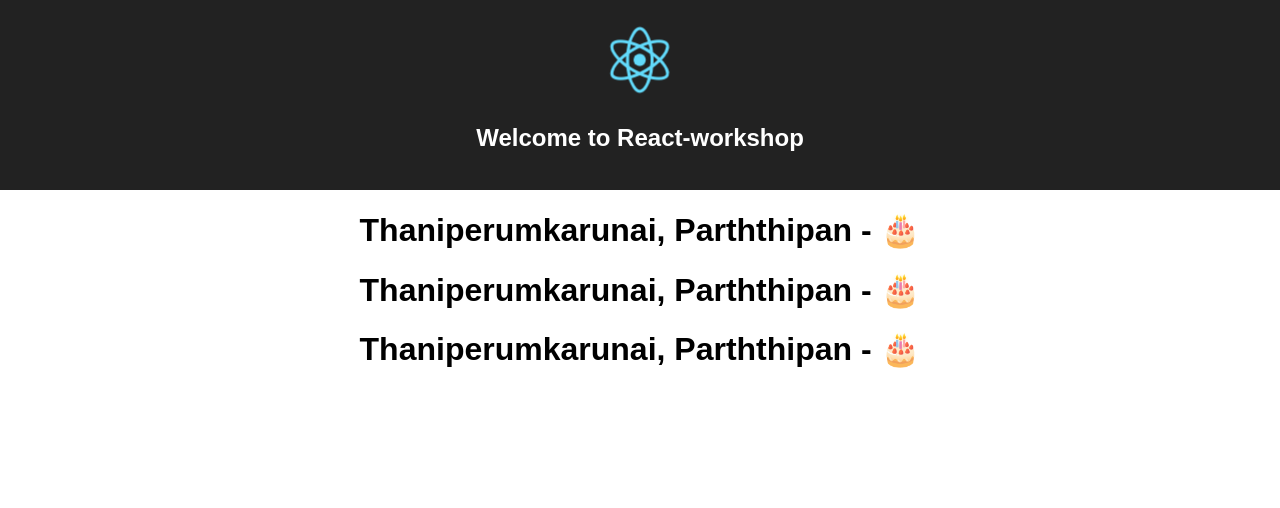
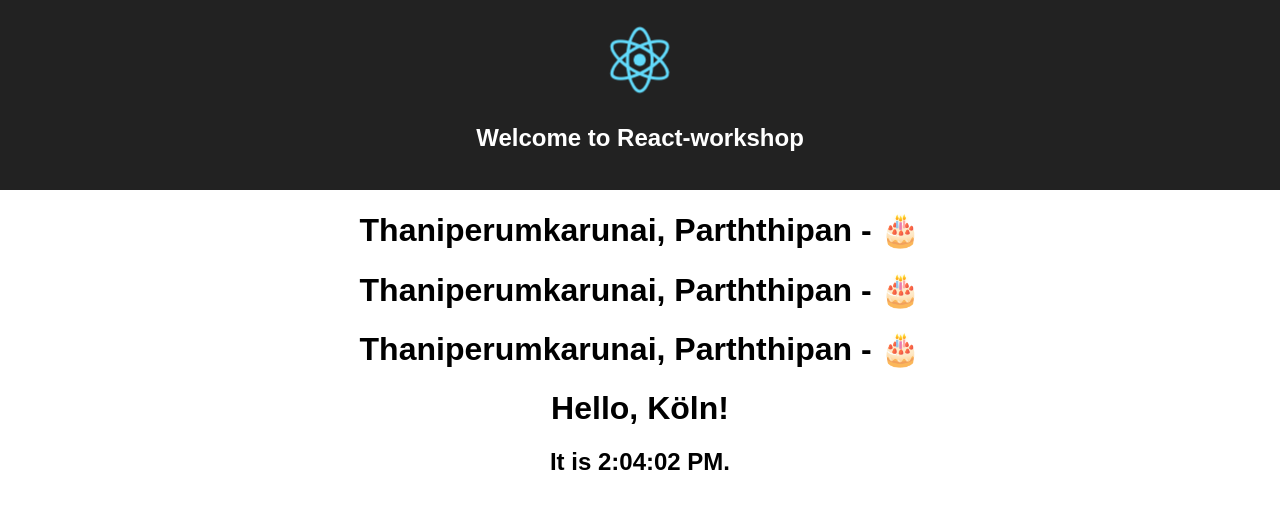
Before and after one commit to theparthy/workshop, a React (Create React App) app: page / in a window 1280 px wide. Shown: the top 508 px of the page. Built offline with nearby package versions, Linux system fonts and the light colour scheme.

Commit message:
fix package json and add Result of Clock example

```diff
--- a/package.json
+++ b/package.json
@@ -16,6 +16,6 @@
     "build": "react-scripts build",
     "test": "react-scripts test --env=jsdom",
     "eject": "react-scripts eject",
-    "analyze": "source-map-explorer build/static/js/main.*",
+    "analyze": "source-map-explorer build/static/js/main.*"
   }
 }
--- a/src/App.js
+++ b/src/App.js
@@ -1,6 +1,7 @@
 import React, { Component } from 'react';
 
 import FullName from './components/FullName';
+import Clock from './components/Clock'
 
 import logo from './logo.svg';
 
@@ -40,6 +41,8 @@ class App extends Component {
           <h2>Welcome to React-workshop</h2>
         </div>
         {RenderPersons}
+        <Clock/>
+
       </div>
     );
   }
--- /dev/null
+++ b/src/components/Clock.js
@@ -0,0 +1,36 @@
+import React, {Component} from 'react'
+
+
+class Clock extends Component {
+
+  constructor(props) {
+    super(props);
+    this.state = {
+      date: new Date(),
+      location: 'Köln'
+    };
+  }
+
+  componentDidMount() {
+    this.timerID = setInterval(
+      () => this.setState(
+        {date: new Date()}
+      ),
+      1000
+    );
+  }
+  componentWillUnmount() {
+    clearInterval(this.timerID);
+  }
+
+  render() {
+    return (
+     <div>
+       <h1>Hello, {this.state.location}!</h1>
+       <h2>It is {this.state.date.toLocaleTimeString()}.</h2>
+     </div>
+   );
+  }
+}
+
+export default Clock;
```
